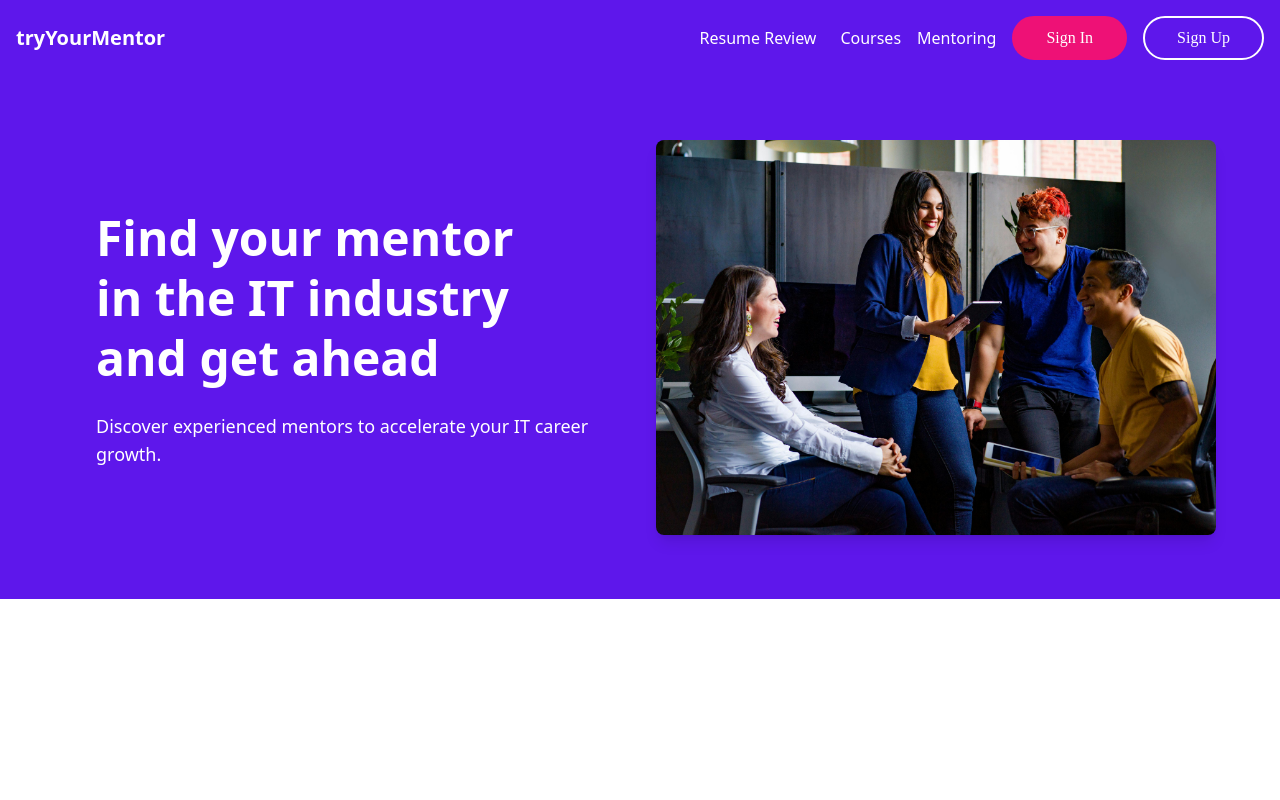
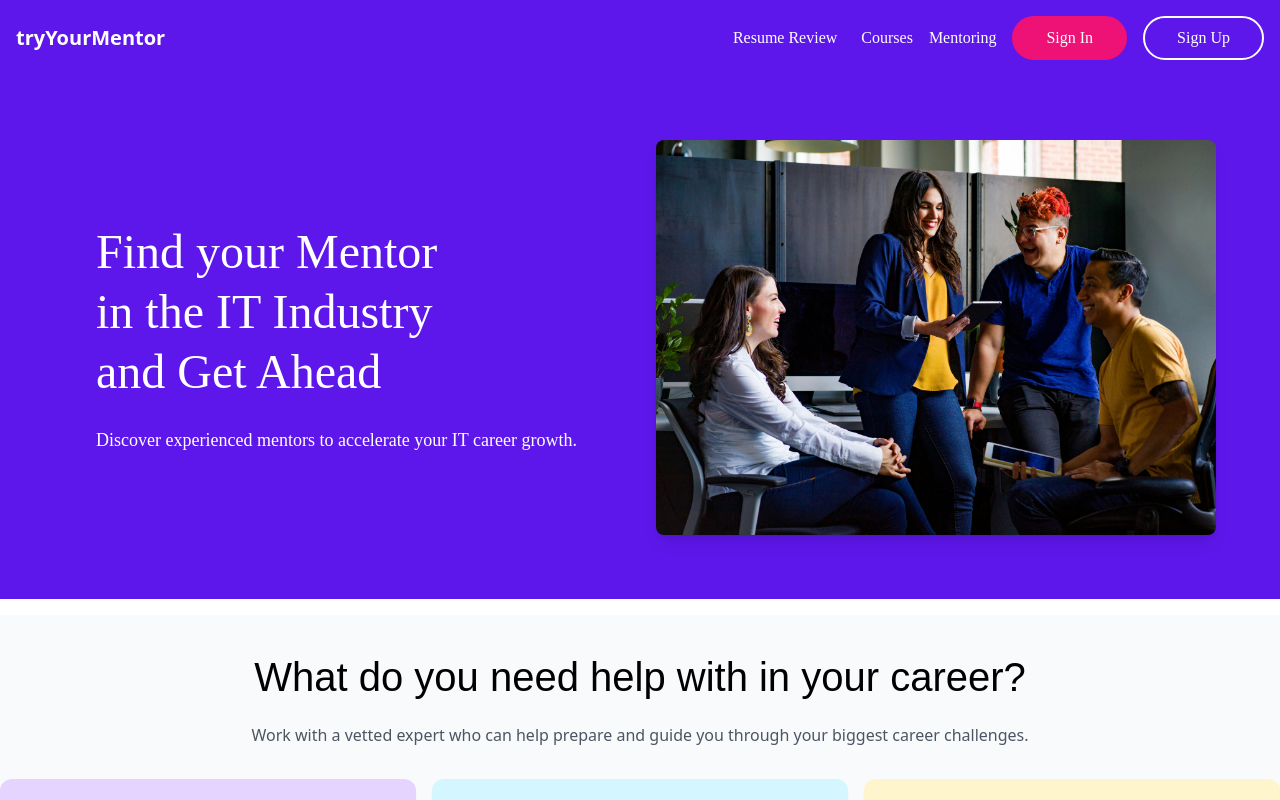
Before and after one commit to tryyourmentorDev/try-your-mentor-V0, a Next.js app: page / in a window 1280 px wide. Shown: the top 800 px of the page. Built offline with nearby package versions, Linux system fonts and the light colour scheme.

Commit message:
Change font styles

```diff
--- a/components/Header.js
+++ b/components/Header.js
@@ -65,14 +65,14 @@ const Header = () => {
         <nav className="hidden md:flex items-center space-x-4">
           <Link
             href="/resume-review"
-            className="mx-2 text-white hover:text-gray-200"
+            className="mx-2 text-white font-kanit hover:text-secondary-light transition duration-300"
           >
             Resume Review
           </Link>
-          <Link href="/courses" className="mx-2 text-white hover:text-gray-200">
+          <Link href="/courses" className="mx-2 text-white font-kanit hover:text-secondary-light transition duration-300">
             Courses
           </Link>
-          <Link href="/mentors" className="mx-2 text-white hover:text-gray-200">
+          <Link href="/mentors" className="mx-2 text-white font-kanit hover:text-secondary-light transition duration-300">
             Mentoring
           </Link>
           { !isLoggedIn ? <SignInButton onClick={()=>onClickedSignInButton()}/> : <></>}
--- a/components/SignInButton.js
+++ b/components/SignInButton.js
@@ -2,7 +2,7 @@
 import React from "react";
 
 const SignInButton = ({onClick}) => (
-  <button className="bg-secondary-light border-2 border-secondary-light text-white font-kanit py-2 px-8 rounded-4xl hover:bg-secondary-dark hover:border-secondary-dark transition duration-500"
+  <button className="bg-secondary-light border-2 border-secondary-light text-white font-kanit py-2 px-8 rounded-4xl hover:bg-secondary-dark hover:border-secondary-dark transition duration-300"
   onClick={() => onClick()}>
     Sign In
   </button>
--- a/components/SignUpButton.js
+++ b/components/SignUpButton.js
@@ -2,7 +2,7 @@
 import React from "react";
 
 const SignUpButton = ({onClick}) => (
-  <button className="border-2 border-white rounded-4xl text-white font-kanit bg-transparent py-2 px-8 hover:bg-primary-light hover:border-secondary-light hover:text-secondary-light transition duration-500"
+  <button className="border-2 border-white rounded-4xl text-white font-kanit bg-transparent py-2 px-8 hover:bg-primary-light hover:border-secondary-light hover:text-secondary-light transition duration-300"
   onClick={() => onClick()}>
     Sign Up
   </button>
--- a/pages/index.js
+++ b/pages/index.js
@@ -96,19 +96,19 @@ const MentoringStart = () => {
   return (
     <main className="w-full">
       {/* Hero Section */}
-      <motion.section className="bg-[#5e17eb] text-white py-16 w-full">
+      <motion.section className="bg-primary-light text-white py-16 w-full">
         <div className="flex flex-col md:flex-row items-center justify-center px-4 md:px-16">
           {/* Text Content */}
           <div
             className="md:w-3/5 lg:w-1/2 flex flex-col justify-center"
             style={{ marginLeft: "2rem" }}
           >
-            <h1 className="text-4xl md:text-5xl font-bold leading-tight mb-6">
-              Find your mentor <br />
-              in the IT industry <br />
-              and get ahead
+            <h1 className="text-3xl md:text-5xl font-kanit leading-tight mb-6">
+              Find your Mentor <br />
+              in the IT Industry <br />
+              and Get Ahead
             </h1>
-            <p className="text-lg font-light">
+            <p className="text-lg font-kanit font-light">
               Discover experienced mentors to accelerate your IT career growth.
             </p>
           </div>
@@ -126,7 +126,7 @@ const MentoringStart = () => {
 
       {/* Services Section */}
       <motion.section
-        className="mt-64 bg-gray-50 py-8"
+        className="mt-4 bg-gray-50 py-8"
         initial="hidden"
         whileInView="visible"
         viewport={{ once: true, amount: 0.2 }}
```
